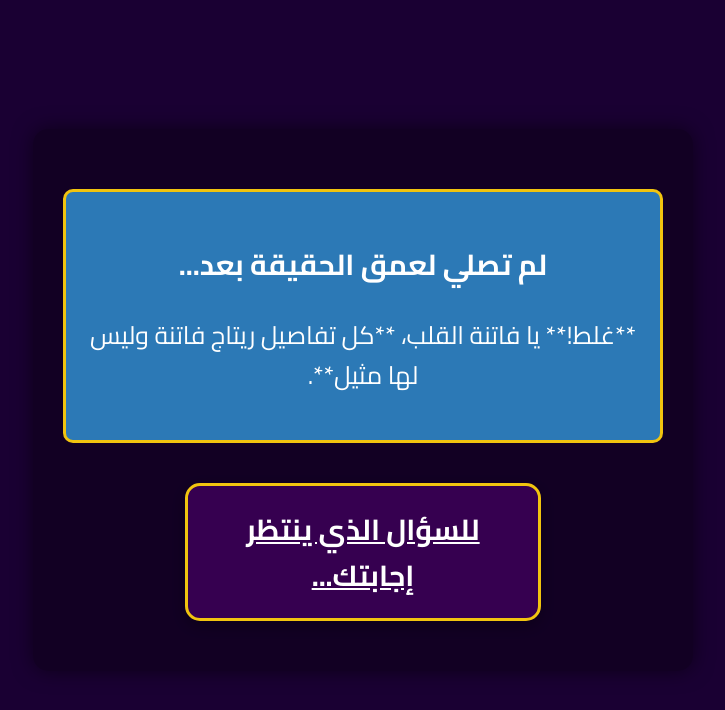
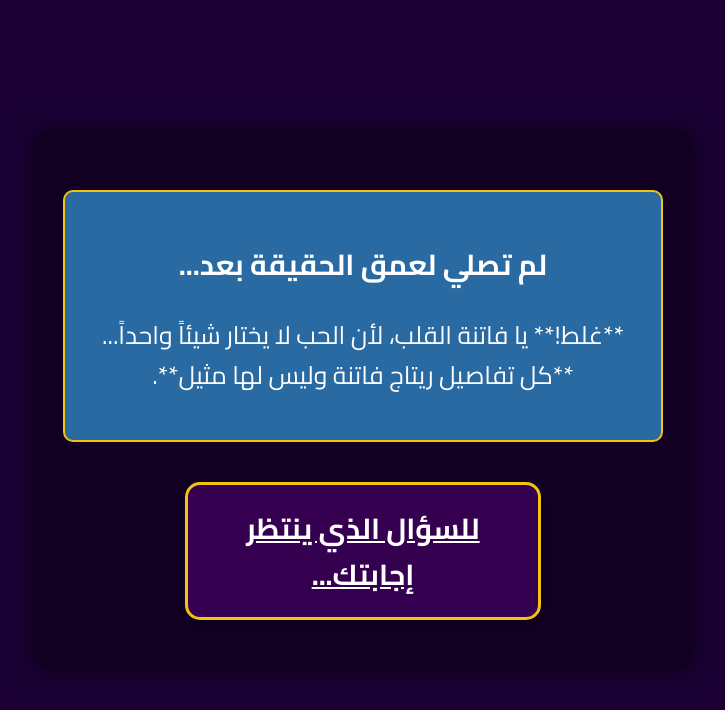
Before and after one commit to 698m292qr9-ui/I-love-you-Retaj-, a plain HTML site: page question2_fail.html in a window 1280 px wide. Shown: the whole page, without its empty margins (277-1002 px from the left). Drawn offline with Linux system fonts and the light colour scheme.

Commit message:
Refine feedback box appearance and message
Updated feedback box styles and modified feedback message.

```diff
--- a/question2_fail.html
+++ b/question2_fail.html
@@ -9,12 +9,12 @@
 <body>
     <div class="star-background"></div>
     <div class="container" style="text-align: center;">
-        <div class="feedback-box" style="display: block; background-color: rgba(52, 152, 219, 0.8); border: 3px solid #f1c40f;">
-            <p style="color: #fff; font-size: 1.5em; font-weight: bold;">
+        <div class="feedback-box" style="display: block; background-color: rgba(52, 152, 219, 0.7); border: 2px solid var(--highlight-text-color);">
+            <p style="font-size: 1.5em; font-weight: bold;">
                 لم تصلي لعمق الحقيقة بعد...
             </p>
-            <p style="color: #fff; font-size: 1.3em; margin-top: 15px;">
-                **غلط!** يا فاتنة القلب، **كل تفاصيل ريتاج فاتنة وليس لها مثيل**.
+            <p style="font-size: 1.3em; margin-top: 15px;">
+                **غلط!** يا فاتنة القلب، لأن الحب لا يختار شيئاً واحداً... **كل تفاصيل ريتاج فاتنة وليس لها مثيل**.
             </p>
         </div>
 
```
